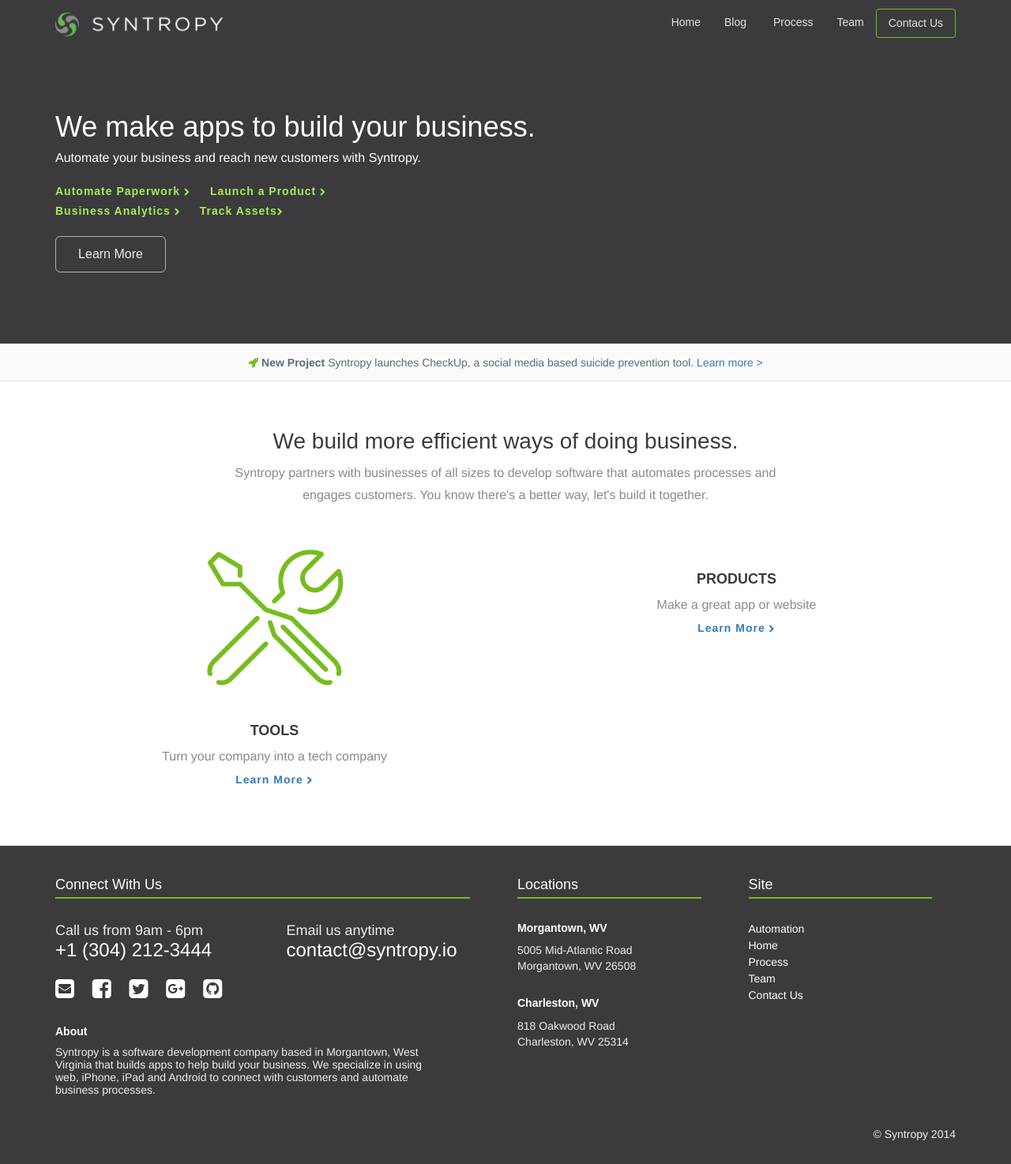
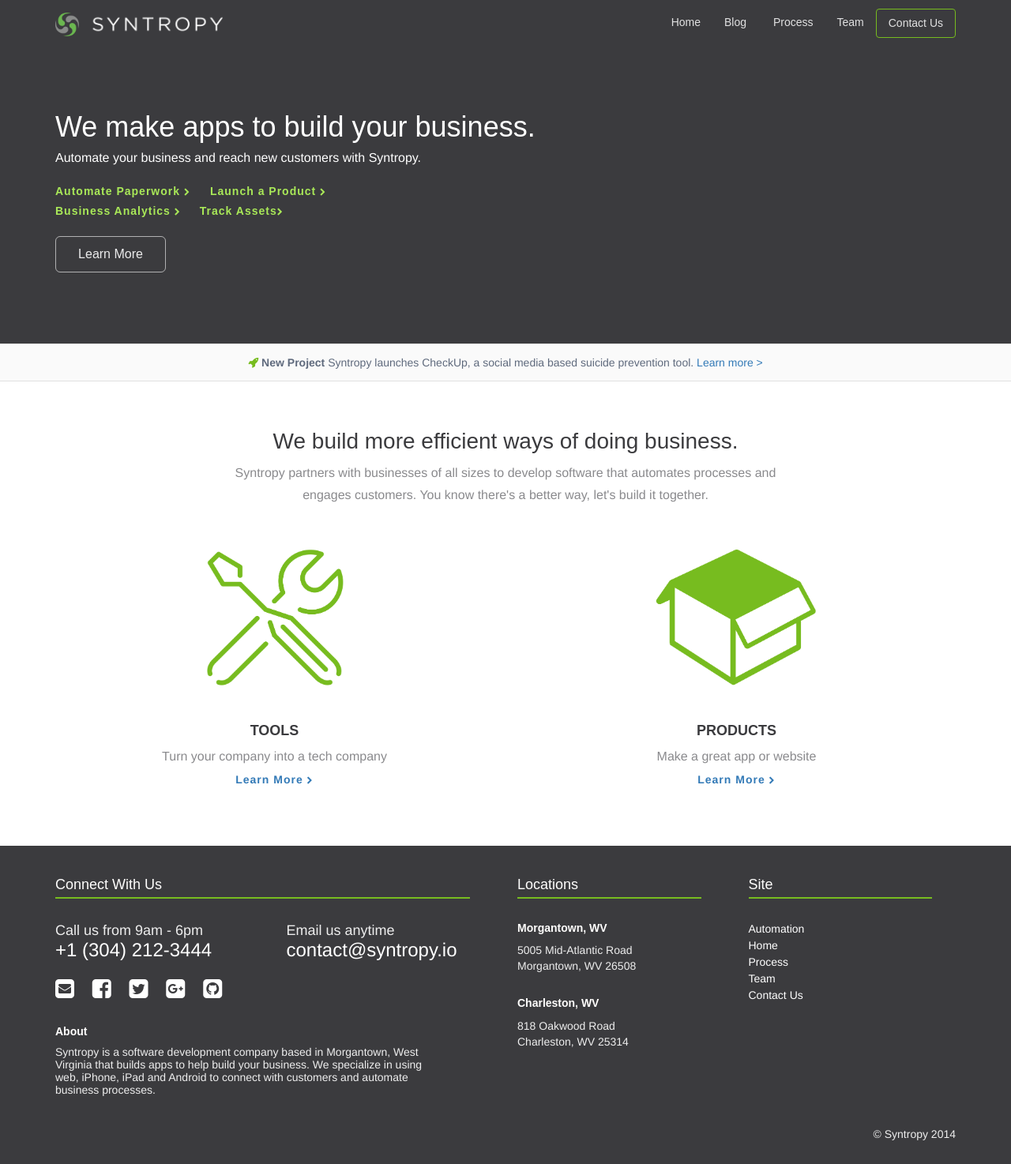
Before and after one commit to SyntropyDev/SyntropyDev.github.io, a Jekyll site: the page built from index.html, in a window 1280 px wide. Shown: the whole page at 79% size. Built offline with Jekyll 4.4.1, drawn with Linux system fonts in a browser that asks for light colours; nearby versions of some CDN libraries.

Commit message:
Fixed product image

```diff
--- a/index.html
+++ b/index.html
@@ -70,8 +70,7 @@ rank: 0
       </div>
 
       <div class="col-sm-offset-2 col-sm-4" style="text-align: center;">
-        <!--<img src="/images/Product.png" width="auto" height="220px" style="padding: 20px; margin: auto 0;">-->
-        <img class="iconic" data-src="envelope.svg">
+        <img src="/images/Product.png" width="auto" height="220px" style="padding: 20px; margin: auto 0;">
         <h2>
           Products
         </h2>
```
